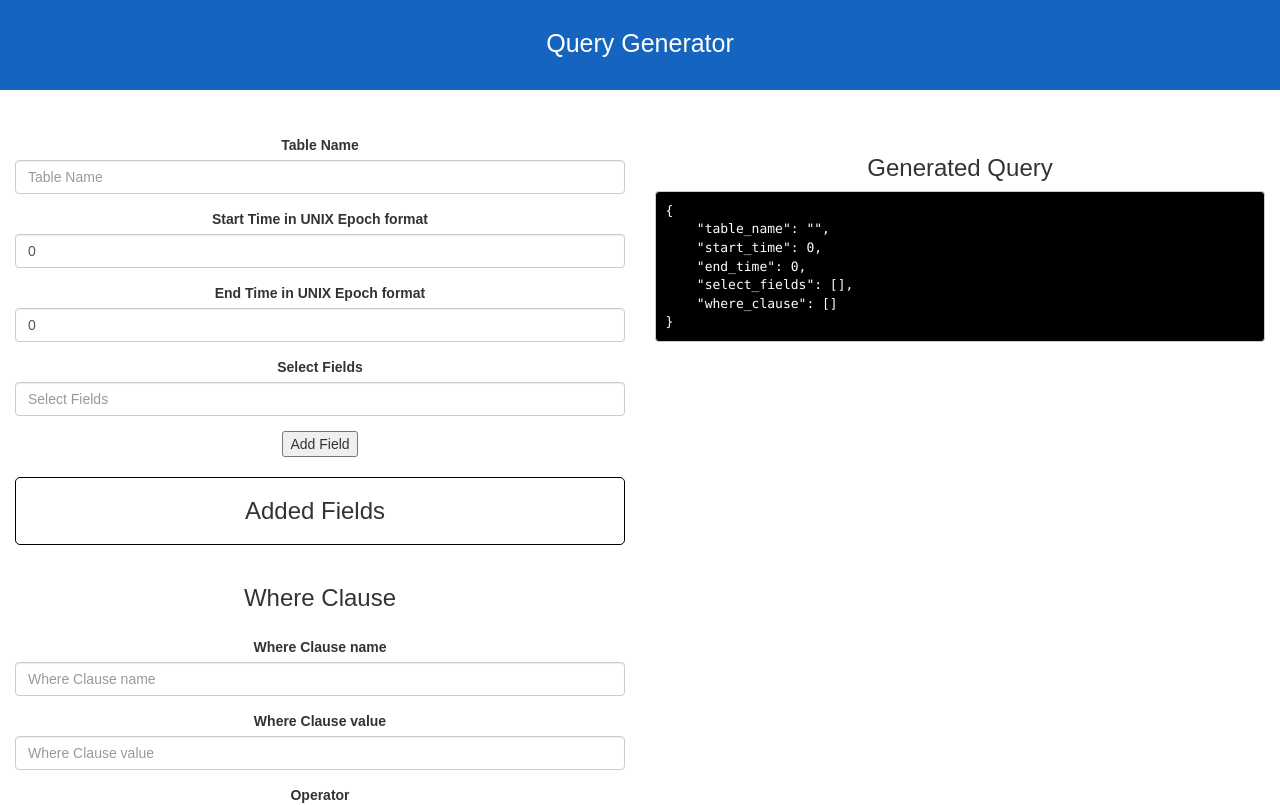
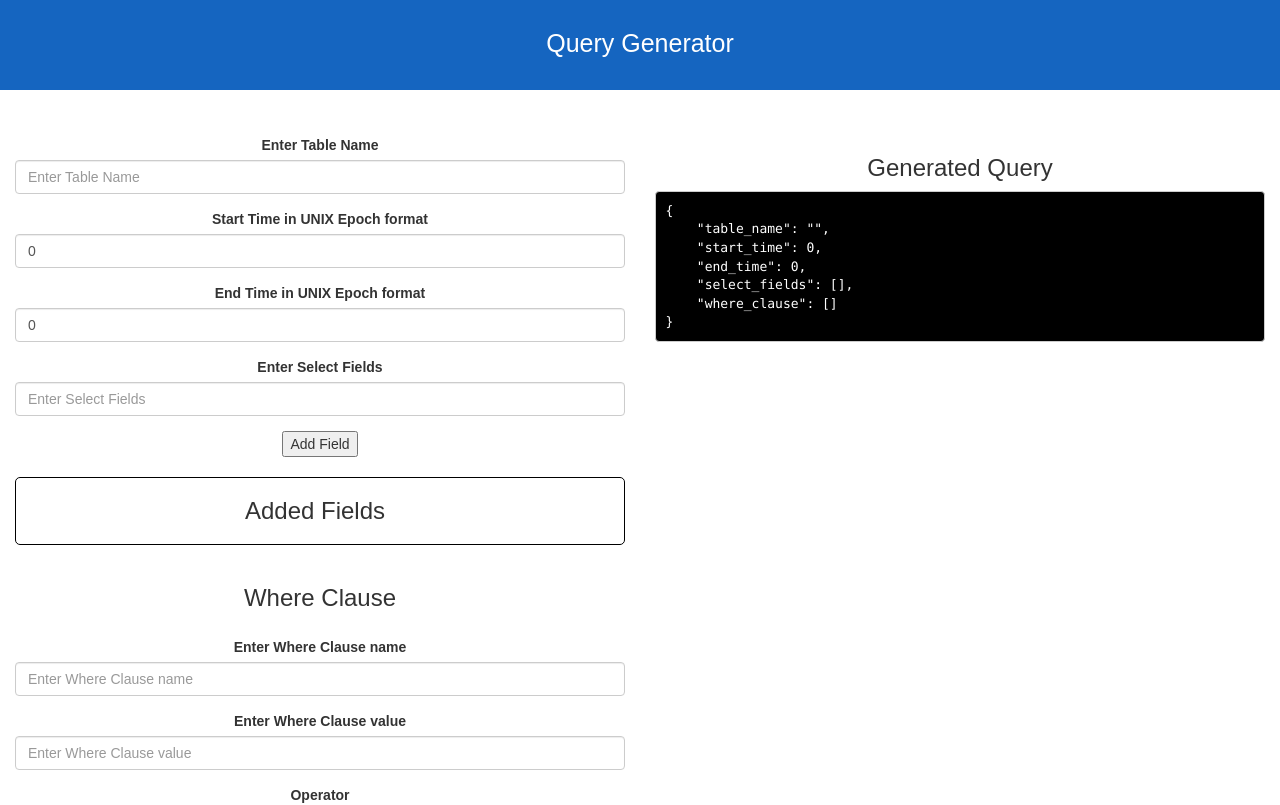
Before and after one commit to minseokim/juniperChallenge, a React (Create React App) app: page / in a window 1280 px wide. Shown: the top 805 px of the page. Built offline with nearby package versions, Linux system fonts and the light colour scheme.

Commit message:
Add README, change placeholders on input forms to declarative instructions

```diff
--- a/src/components/SelectFieldsForm.js
+++ b/src/components/SelectFieldsForm.js
@@ -8,7 +8,7 @@ const SelectFieldsForm = (props) => {
         <SingleInput  type="text"
                       label="current_select_fields"
                       value={props.value}
-                      description="Select Fields"
+                      description="Enter Select Fields"
                       onInputChange={props.onInputChange}
                       />
           <button type="button"
--- a/src/components/UserForms.js
+++ b/src/components/UserForms.js
@@ -10,7 +10,7 @@ const UserForms = (props) => {
       <SingleInput type="text"
                     label="table_name"
                     value={props.table_name}
-                    description="Table Name"
+                    description="Enter Table Name"
                     onInputChange={props.onInputChange}
                     className=""
                     />
--- a/src/components/WhereClauseForm.js
+++ b/src/components/WhereClauseForm.js
@@ -12,7 +12,7 @@ const WhereClauseForm = props => {
         type="text"
         label="name"
         value={props.name}
-        description="Where Clause name"
+        description="Enter Where Clause name"
         onInputChange={props.onInputChange}
       />
 
@@ -20,7 +20,7 @@ const WhereClauseForm = props => {
         type="text"
         label="value"
         value={props.value}
-        description="Where Clause value"
+        description="Enter Where Clause value"
         onInputChange={props.onInputChange}
       />
 
```
Also changed, not shown: 1 other file (tests, documents, lock files or other folders).
